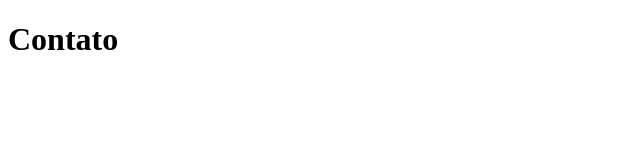
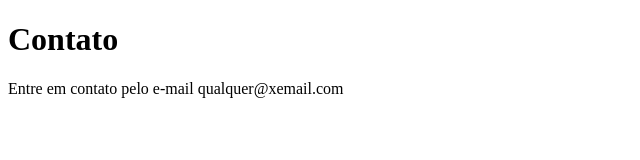
Before and after one commit to caioffreire/Treino-git-ALURA, a plain HTML site: page contato.html in a window 1280 px wide. Shown: the whole page, without its empty margins (0-640 px from the left). Drawn offline with Linux system fonts and the light colour scheme.

Commit message:
adicionando o email de contato

```diff
--- a/contato.html
+++ b/contato.html
@@ -8,5 +8,6 @@
 </head>
 <body>
     <h1>Contato</h1>
+    <p>Entre em contato pelo e-mail qualquer@xemail.com</p>
 </body>
 </html>
```
